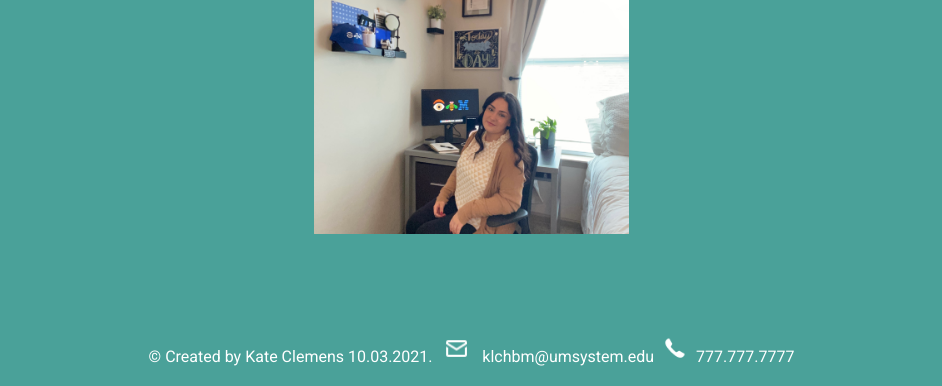
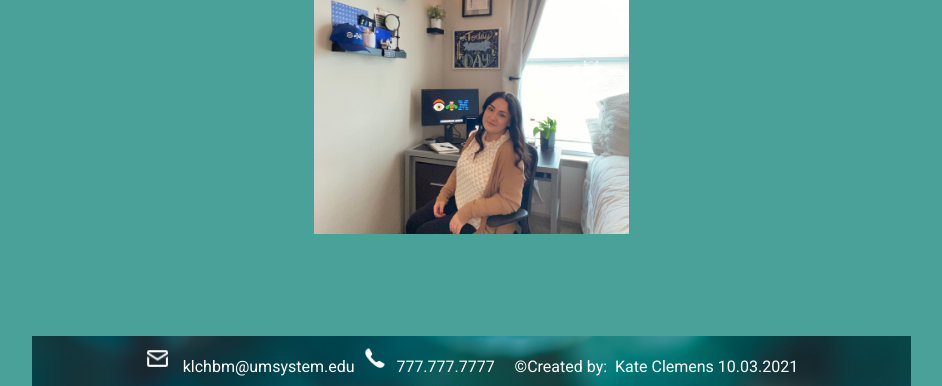
Before and after one commit to klchbm/klchbm.github.io, a PHP site: page / in a window 1280 px wide. Shown: the part 783-1169 px from the top of the page, without its empty margins (168-1110 px from the left). Run offline with PHP 8.4, Linux system fonts and the light colour scheme.

Commit message:
Add files via upload

```diff
--- a/islt_7310/Clemens_Template.html
+++ b/islt_7310/Clemens_Template.html
@@ -56,6 +56,8 @@ Tested:  9.01.21; Passed on Safari and Chrome browsers
 
 
     </main>
-    <footer>© Created by Kate Clemens 09.02.2021. Email: klchbm@umsystem.edu</footer>
+
+    <footer class="items">© Created by Kate Clemens 10.03.2021.&nbsp;&nbsp;&nbsp;<img id="mail" src="images/mail.png" alt="mail" width="25" height="25">&nbsp;&nbsp;&nbsp;klchbm@umsystem.edu&nbsp;&nbsp;<img id="phone" src="images/phone.png" alt="phone" width="25" height="25">&nbsp;&nbsp;777.777.7777</footer>
+
 </body>
 </html>
--- a/islt_7310/about.css
+++ b/islt_7310/about.css
@@ -41,6 +41,9 @@ header {
 footer {
     grid-column-start: 1;
     grid-column-end: 5;
+    background-image: url(images/footer.jpg);
+    background-size: cover;
+    padding: 10px;
 }
 #div{
     grid-column-start: 1;
--- a/islt_7310/about.html
+++ b/islt_7310/about.html
@@ -94,7 +94,7 @@ Tested:  10.03.21; Passed on Safari and Chrome browsers
         </aside>
 
         <div>
-            <img id="Headshot" src="Headshot.JPG" alt="Headshot" width="200" height="275">
+            <img id="Headshot" src="images/Headshot.JPG" alt="Headshot" width="200" height="275">
             <br>
             <br>
             <a id=resume href="Clemens_Resume.pdf" target="blank">Resume.pdf </a>
@@ -116,8 +116,7 @@ Tested:  10.03.21; Passed on Safari and Chrome browsers
         <br>
         <br>
 
-            <footer class="items">© Created by Kate Clemens 10.03.2021.&nbsp;&nbsp;&nbsp;<img id="mail" src="images/mail.png" alt="mail" width="25" height="25">&nbsp;&nbsp;&nbsp;klchbm@umsystem.edu&nbsp;&nbsp;<img id="phone" src="images/phone.png" alt="phone" width="25" height="25">&nbsp;&nbsp;777.777.7777</footer>
-        <br>
+            <footer class="items"><img id="mail" src="images/mail.png" alt="mail" width="25" height="25">&nbsp;&nbsp;&nbsp;klchbm@umsystem.edu&nbsp;&nbsp;<img id="phone" src="images/phone.png" alt="phone" width="25" height="25">&nbsp;&nbsp;777.777.7777&nbsp;&nbsp;&nbsp;&nbsp;&nbsp;©Created by:&nbsp;&nbsp;Kate Clemens 10.03.2021</footer>
 
          </div>
     </body>
--- a/islt_7310/experience.css
+++ b/islt_7310/experience.css
@@ -18,6 +18,9 @@ footer {
     grid-column-end: 5;
     color: white;
     padding-top: 50px;
+    background-image: url(images/footer.jpg);
+    background-size: cover;
+    padding: 10px;
 }
 .wrapper * {
     justify-content: center;
--- a/islt_7310/home.css
+++ b/islt_7310/home.css
@@ -16,6 +16,9 @@ header {
 footer {
     grid-column-start: 1;
     grid-column-end: 5;
+    background-image: url(images/footer.jpg);
+    background-size: cover;
+    padding: 10px;
 }
 aside{
     grid-column-start: 1;
--- a/islt_7310/index.html
+++ b/islt_7310/index.html
@@ -86,9 +86,9 @@ Tested:  10.03.21; Passed on Safari and Chrome browsers
             <br>
 
             <aside class="items">
-                <img id="Allstate" src="Allstate.jpg" alt="Allstate" width="205" height="235">
-                <img id="Group" src="Group.jpg" alt="Group" width="500" height="235">
-                <img id="IBM" src="IBM.jpg" alt="IBM" width="315" height="235">
+                <img id="Allstate" src="images/Allstate.jpg" alt="Allstate" width="205" height="235">
+                <img id="Group" src="images/Group.jpg" alt="Group" width="500" height="235">
+                <img id="IBM" src="images/IBM.jpg" alt="IBM" width="315" height="235">
             </aside>
 
             <br>
@@ -96,7 +96,9 @@ Tested:  10.03.21; Passed on Safari and Chrome browsers
             <br>
             <br>
 
-        <footer class="items">© Created by Kate Clemens 10.03.2021.&nbsp;&nbsp;&nbsp;<img id="mail" src="images/mail.png" alt="mail" width="25" height="25">&nbsp;&nbsp;&nbsp;klchbm@umsystem.edu&nbsp;&nbsp;<img id="phone" src="images/phone.png" alt="phone" width="25" height="25">&nbsp;&nbsp;777.777.7777</footer>
+
+            <footer class="items"><img id="mail" src="images/mail.png" alt="mail" width="25" height="25">&nbsp;&nbsp;&nbsp;klchbm@umsystem.edu&nbsp;&nbsp;<img id="phone" src="images/phone.png" alt="phone" width="25" height="25">&nbsp;&nbsp;777.777.7777&nbsp;&nbsp;&nbsp;&nbsp;&nbsp;©Created by:&nbsp;&nbsp;Kate Clemens 10.03.2021</footer>
+
     </div>
 </body>
 
--- a/islt_7310/reflection.css
+++ b/islt_7310/reflection.css
@@ -18,8 +18,10 @@ footer {
     grid-column-start: 1;
     grid-column-end: 5;
     color: white;
-    padding-top: 200px;
-    padding-bottom: 30px;
+    margin-top:190px;
+    background-image: url(images/footer.jpg);
+    background-size: cover;
+    padding: 10px;
 }
 aside{
     grid-column-start: 1;
--- a/islt_7310/reflection.html
+++ b/islt_7310/reflection.html
@@ -85,7 +85,7 @@ Tested:  10.03.21; Passed on Safari and Chrome browsers
 
        </aside>
 
-           <footer class="items">© Created by Kate Clemens 10.03.2021.&nbsp;&nbsp;&nbsp;<img id="mail" src="images/mail.png" alt="mail" width="25" height="25">&nbsp;&nbsp;&nbsp;klchbm@umsystem.edu&nbsp;&nbsp;<img id="phone" src="images/phone.png" alt="phone" width="25" height="25">&nbsp;&nbsp;777.777.7777</footer>
+            <footer class="items"><img id="mail" src="images/mail.png" alt="mail" width="25" height="25">&nbsp;&nbsp;&nbsp;klchbm@umsystem.edu&nbsp;&nbsp;<img id="phone" src="images/phone.png" alt="phone" width="25" height="25">&nbsp;&nbsp;777.777.7777&nbsp;&nbsp;&nbsp;&nbsp;&nbsp;©Created by:&nbsp;&nbsp;Kate Clemens 10.03.2021</footer>
 
      <br>
 
```
Also changed, not shown: islt_7310/experience.html (+4 -5 lines), islt_7310/images/Allstate.jpg (added), islt_7310/images/Group.jpg (added), islt_7310/images/Headshot.JPG (added), islt_7310/images/IBM.jpg (added), islt_7310/images/allstate.png (added), islt_7310/images/footer.jpg (added), islt_7310/images/iDTech.jpg (added), islt_7310/images/ibm.png (added), islt_7310/images/id.png (added).
